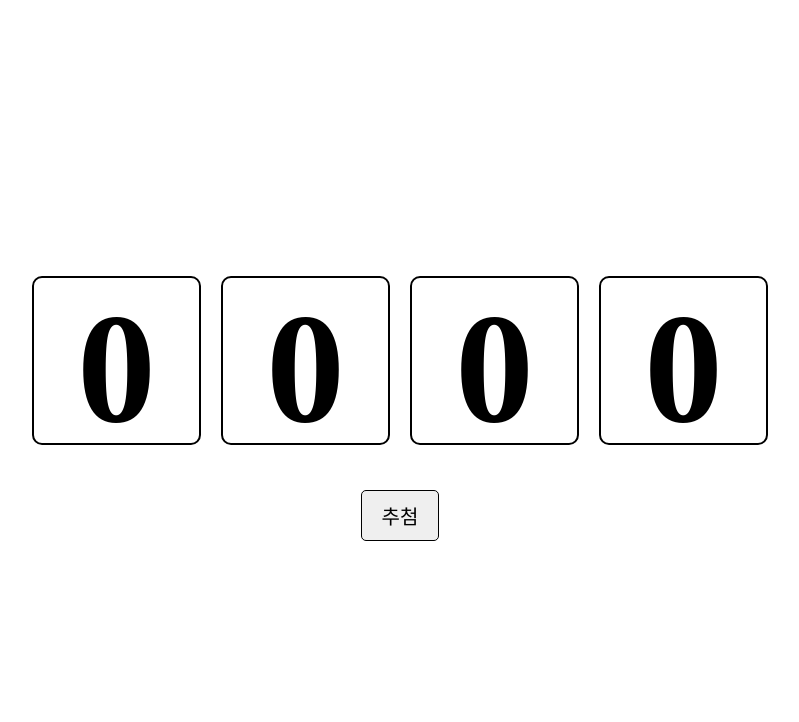
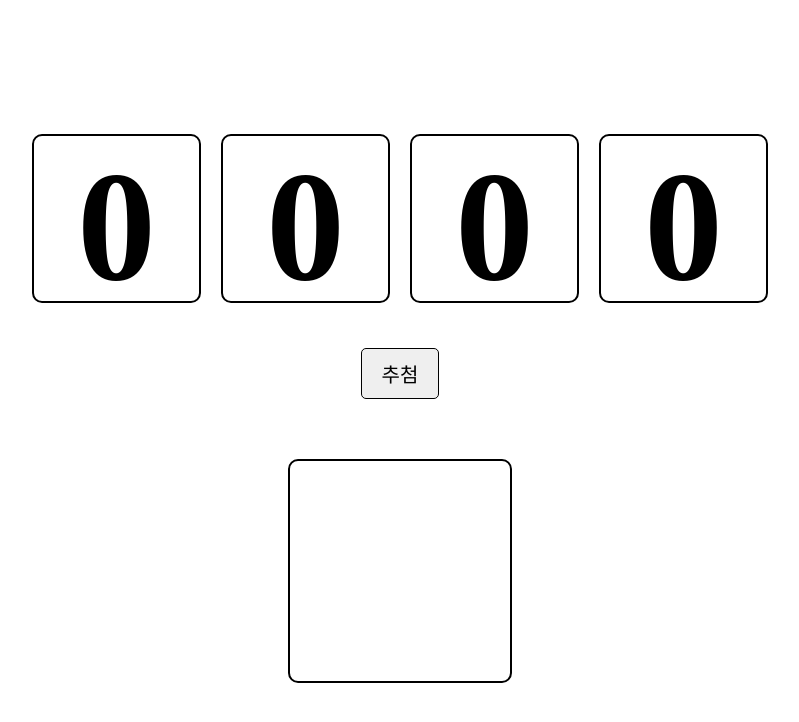
Before and after one commit to JJIIIINN/Sports_event_lottery_service, a React (Create React App) app in the folder sports_event_lottery_service/: page / in a window 1280 px wide. Shown: the top 722 px of the page, without its empty margins (240-1039 px from the left). Built offline with nearby package versions, Linux system fonts and the light colour scheme.

Commit message:
feat: 기록 및 로직 수정

```diff
--- a/sports_event_lottery_service/package.json
+++ b/sports_event_lottery_service/package.json
@@ -11,6 +11,7 @@
     "@types/react": "^18.0.0",
     "@types/react-dom": "^18.0.0",
     "react": "^18.2.0",
+    "react-cookie": "^4.1.1",
     "react-dom": "^18.2.0",
     "react-router-dom": "^6.11.1",
     "react-scripts": "5.0.1",
--- a/sports_event_lottery_service/src/Lottery/index.tsx
+++ b/sports_event_lottery_service/src/Lottery/index.tsx
@@ -1,24 +1,37 @@
 import { useState, useEffect } from 'react';
 import * as _ from './style';
+import { Cookies } from 'react-cookie';
+
+const cookie = new Cookies();
 
 const getRandomNumber = () => {
 	const num1 = String(Math.floor(Math.random() * 3 + 1));
 	const num2 = String(Math.floor(Math.random() * 4 + 1));
 	const num3 = () => {
 		if (num1 === '3') {
-			return Array.from(String(Math.floor(Math.random() * 20 + 1)).padStart(2, '0'));
+			if (num2 === '1') {
+				return Array.from(String(Math.floor(Math.random() * 20 + 1)).padStart(2, '0'));
+			} else if (num2 === '3') {
+				return Array.from(String(Math.floor(Math.random() * 17 + 1)).padStart(2, '0'));
+			} else {
+				return Array.from(String(Math.floor(Math.random() * 19 + 1)).padStart(2, '0'));
+			}
 		} else if (num1 === '2') {
-			return Array.from(String(Math.floor(Math.random() * 18 + 1)).padStart(2, '0'));
+			if (num2 === '3') {
+				return Array.from(String(Math.floor(Math.random() * 12 + 1)).padStart(2, '0'));
+			} else {
+				return Array.from(String(Math.floor(Math.random() * 18 + 1)).padStart(2, '0'));
+			}
 		} else {
 			return Array.from(String(Math.floor(Math.random() * 16 + 1)).padStart(2, '0'));
 		}
 	};
-	console.log([num1, num2, ...num3()]);
 	return [num1, num2, ...num3()];
 };
 
 const Lottery = () => {
 	const [studentNumber, setStudentNumber] = useState<string[]>(['0', '0', '0', '0']);
+	const [history, setHistory] = useState<string[]>(cookie.get('history') || []);
 	const [isStopped, setIsStopped] = useState<boolean>(true);
 
 	useEffect(() => {
@@ -40,6 +53,16 @@ const Lottery = () => {
 		}, 3000);
 	};
 
+	useEffect(() => {
+		if (isStopped && studentNumber.join('') !== '0000') {
+			setHistory((prevHistory) => [...prevHistory, studentNumber.join('')]);
+		}
+	}, [isStopped, studentNumber]);
+
+	useEffect(() => {
+		cookie.set('history', history);
+	}, [history]);
+
 	return (
 		<_.Container>
 			<_.Wrapper>
@@ -50,6 +73,11 @@ const Lottery = () => {
 			<_.Button onClick={start} disabled={!isStopped}>
 				{isStopped ? '추첨' : '추첨중...'}
 			</_.Button>
+			<_.HistoryWrapper>
+				{history.reverse().map((res, i) => (
+					<_.History key={i}>{res}</_.History>
+				))}
+			</_.HistoryWrapper>
 		</_.Container>
 	);
 };
--- a/sports_event_lottery_service/src/Lottery/style.ts
+++ b/sports_event_lottery_service/src/Lottery/style.ts
@@ -38,3 +38,21 @@ export const Button = styled.button`
 		border: 1.5px solid rgba(178, 178, 178, 1);
 	}
 `;
+
+export const HistoryWrapper = styled.div`
+	border: 2px solid black;
+	margin-top: 40px;
+	border-radius: 10px;
+	width: 200px;
+	height: 200px;
+	padding: 10px;
+	gap: 10px;
+	overflow: scroll;
+`
+
+export const History = styled.div`
+	display: flex;
+	justify-content: center;
+	align-items: center;
+	font-size: 30px;
+`
```
Also changed, not shown: 1 other file (tests, documents, lock files or other folders).
